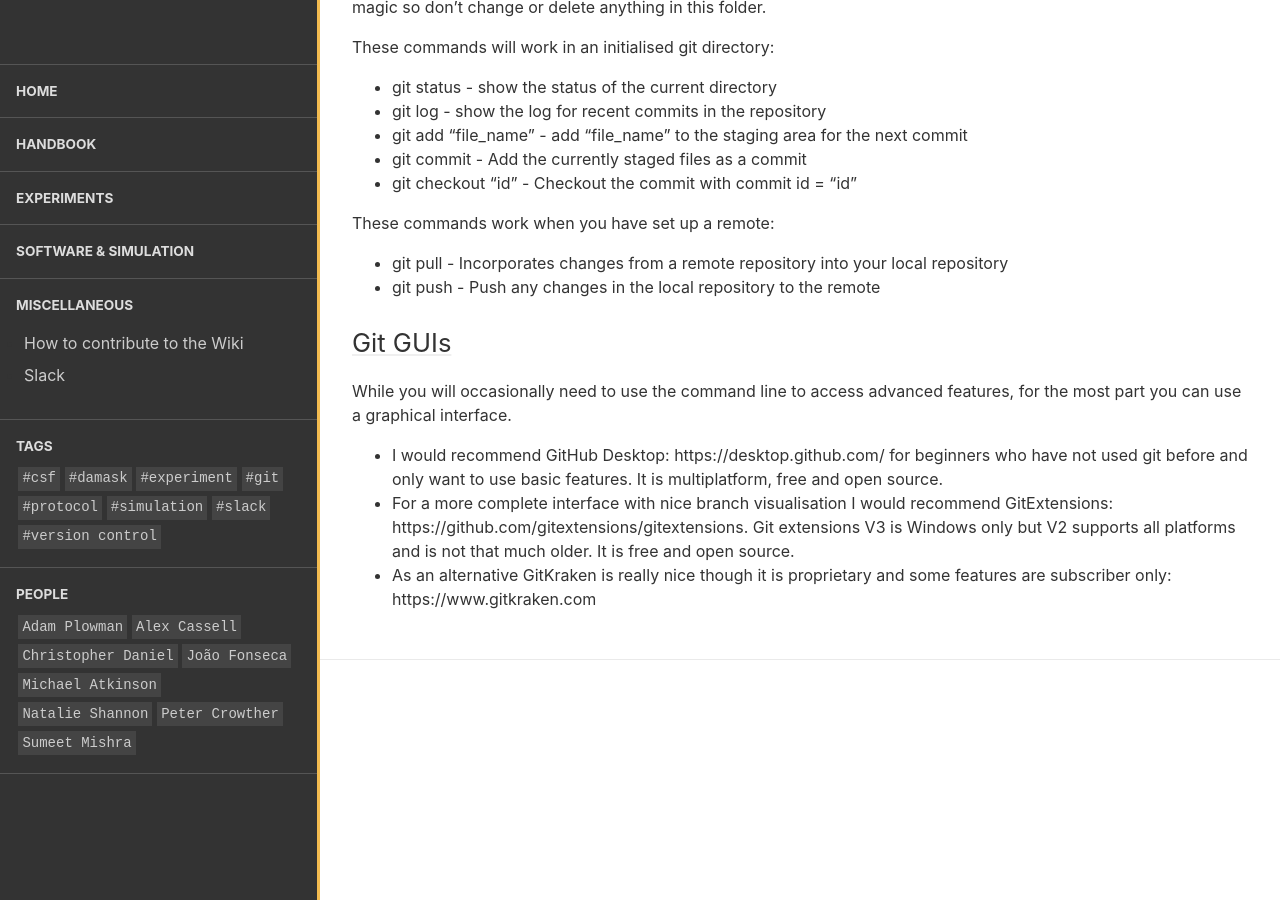
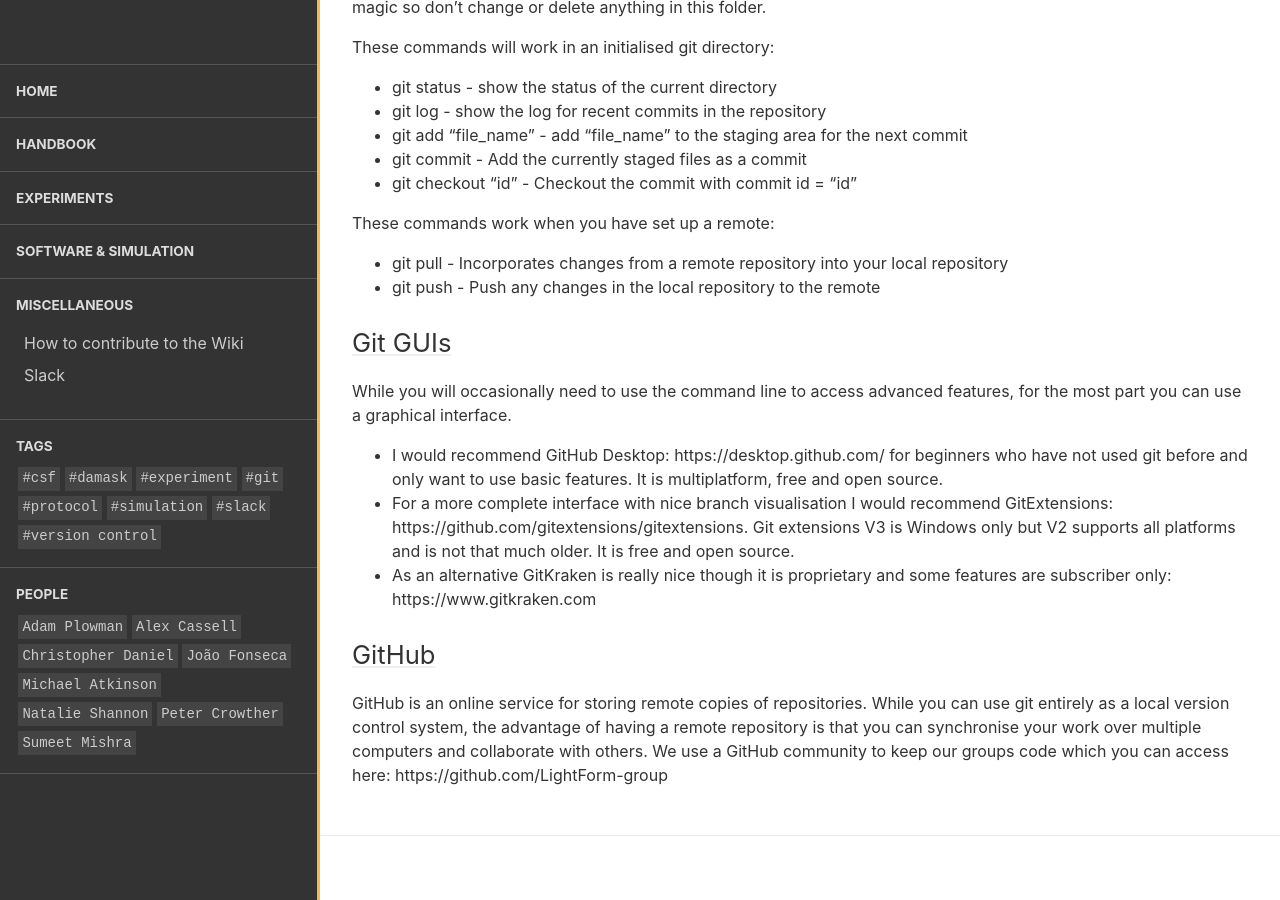
Before and after one commit to LightForm-group/wiki, a Jekyll site: the page built from collections/_software_and_simulation/using_git.md, in a window 1280 px wide and 900 px high, scrolled down 746 px. Built offline with Jekyll 4.4.1, drawn with Linux system fonts in a browser that asks for light colours.

Commit message:
Add section on GitHub to git page.

```diff
--- a/collections/_software_and_simulation/using_git.md
+++ b/collections/_software_and_simulation/using_git.md
@@ -43,3 +43,7 @@ While you will occasionally need to use the command line to access advanced feat
 * I would recommend GitHub Desktop: https://desktop.github.com/ for beginners who have not used git before and only want to use basic features. It is multiplatform, free and open source.
 * For a more complete interface with nice branch visualisation I would recommend GitExtensions: https://github.com/gitextensions/gitextensions. Git extensions V3 is Windows only but V2 supports all platforms and is not that much older. It is free and open source.
 * As an alternative GitKraken is really nice though it is proprietary and some features are subscriber only: https://www.gitkraken.com
+
+## GitHub
+
+GitHub is an online service for storing remote copies of repositories. While you can use git entirely as a local version control system, the advantage of having a remote repository is that you can synchronise your work over multiple computers and collaborate with others. We use a GitHub community to keep our groups code which you can access here: https://github.com/LightForm-group
```
